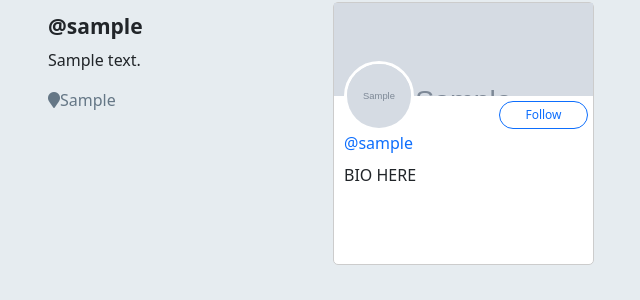
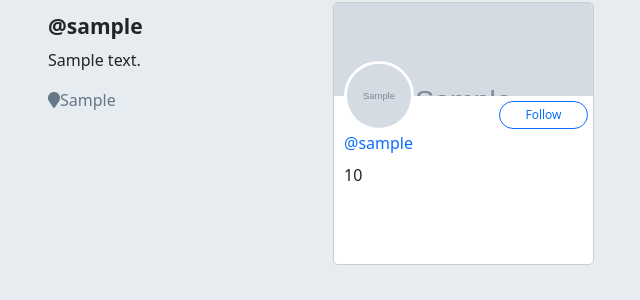
Before and after one commit to SeldomseenSchweig/warbler, a Flask app: template templates/users/followers.html in a window 1280 px wide. Shown: the part 500-800 px from the top of the page, without its empty margins (34-674 px from the left). Run offline with Flask 2, Linux system fonts and the light colour scheme; tables that the repository leaves empty hold one stand-in row (values such as "Sample post"); the template is opened without the code that fills it: values that come from a table or form of the project are taken from there, most other values are stand-ins (such as "Sample title", 1, 10 or a date in 2020); grey boxes marked "Sample" are stand-in pictures; some libraries are stand-ins or nearby versions.

Commit message:
all profiles and cards have bios

```diff
--- a/templates/users/followers.html
+++ b/templates/users/followers.html
@@ -30,7 +30,7 @@
                 {% endif %}
 
               </div>
-              <p class="card-bio">BIO HERE</p>
+              <p class="card-bio">{{follower/bio}}</p>
             </div>
           </div>
         </div>
--- a/templates/users/following.html
+++ b/templates/users/following.html
@@ -28,7 +28,7 @@
                 {% endif %}
 
               </div>
-              <p class="card-bio">BIO HERE</p>
+              <p class="card-bio">{{following_user.bio}}</p>
             </div>
           </div>
         </div>
--- a/templates/users/index.html
+++ b/templates/users/index.html
@@ -36,7 +36,7 @@
                     {% endif %}
 
                   </div>
-                  <p class="card-bio">BIO HERE</p>
+                  <p class="card-bio">{{user.bio}}</p>
                 </div>
               </div>
             </div>
```
